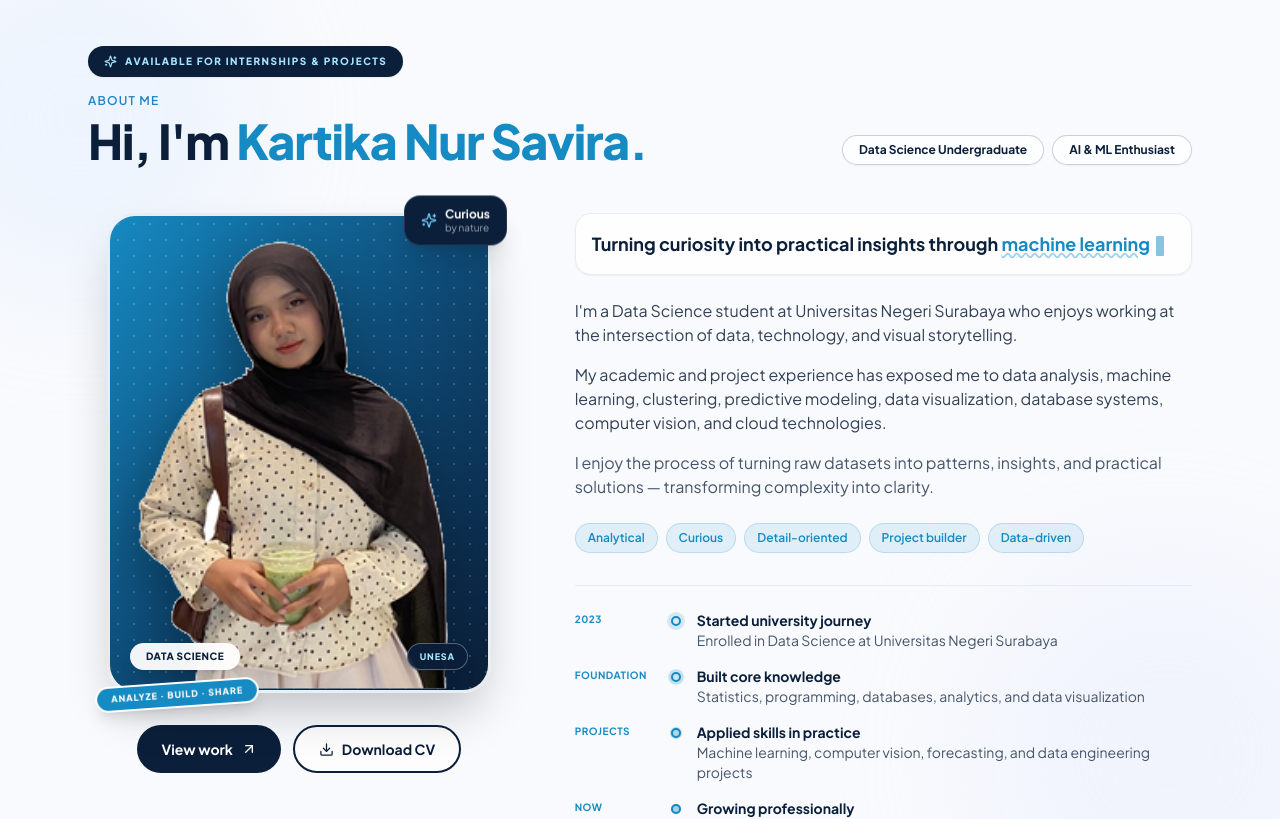
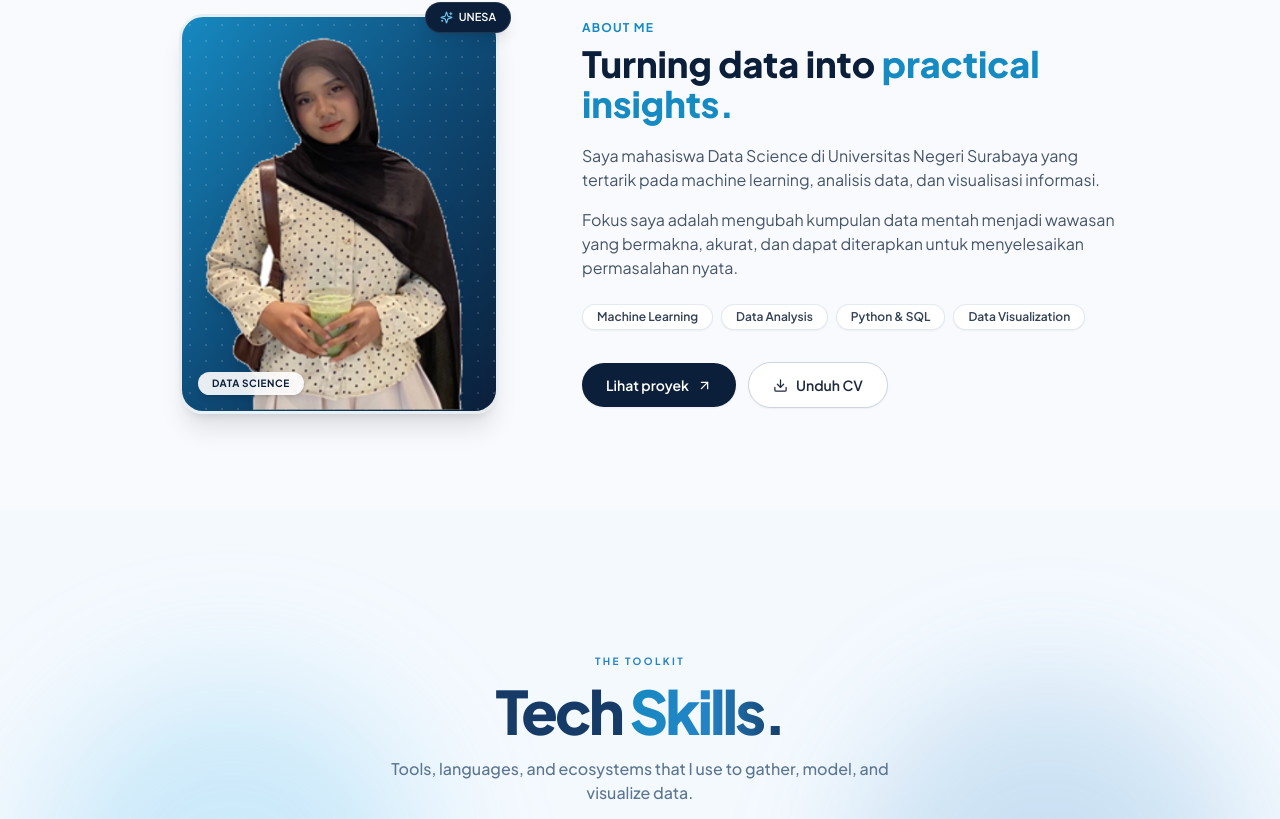
Before and after one commit to Kartika-Nur-Savira/portofolio, a Next.js app: page / in a window 1280 px wide. Shown: the part 1226-2045 px from the top of the page. Built offline with nearby package versions, Linux system fonts and the light colour scheme.

Commit message:
feat: simplify About section with clean minimalist layout, remove redundant clutter

```diff
--- a/components/About.tsx
+++ b/components/About.tsx
@@ -1,8 +1,8 @@
 'use client';
 
-import { useEffect, useRef, useState } from 'react';
+import { useRef, useEffect, useState } from 'react';
 import Image from 'next/image';
-import { Sparkles, Download, ArrowUpRight } from 'lucide-react';
+import { ArrowUpRight, Download, Sparkles } from 'lucide-react';
 import { useTilt } from '@/hooks/useTilt';
 
 function useInView(threshold = 0.2) {
@@ -19,118 +19,29 @@ function useInView(threshold = 0.2) {
   return { ref, inView };
 }
 
-const typewriterTexts = [
-  'data visualization',
-  'machine learning',
-  'thoughtful problem solving',
-  'data engineering',
-];
-
-const journey = [
-  {
-    year: '2023',
-    title: 'Started university journey',
-    desc: 'Enrolled in Data Science at Universitas Negeri Surabaya',
-  },
-  {
-    year: 'Foundation',
-    title: 'Built core knowledge',
-    desc: 'Statistics, programming, databases, analytics, and data visualization',
-  },
-  {
-    year: 'Projects',
-    title: 'Applied skills in practice',
-    desc: 'Machine learning, computer vision, forecasting, and data engineering projects',
-  },
-  {
-    year: 'Now',
-    title: 'Growing professionally',
-    desc: 'Building stronger real-world data skills and exploring professional opportunities',
-  },
-];
-
 export default function About() {
   const { ref, inView } = useInView();
-  const tiltProps = useTilt<HTMLDivElement>({ max: 6, scale: 1.01, speed: 500 });
-
-  // Typewriter effect
-  const [typeIndex, setTypeIndex] = useState(0);
-  const [displayed, setDisplayed] = useState('');
-  const [isDeleting, setIsDeleting] = useState(false);
-
-  useEffect(() => {
-    const currentWord = typewriterTexts[typeIndex];
-    let timeout: NodeJS.Timeout;
-    if (!isDeleting && displayed.length < currentWord.length) {
-      timeout = setTimeout(() => setDisplayed(currentWord.slice(0, displayed.length + 1)), 60);
-    } else if (!isDeleting && displayed.length === currentWord.length) {
-      timeout = setTimeout(() => setIsDeleting(true), 2200);
-    } else if (isDeleting && displayed.length > 0) {
-      timeout = setTimeout(() => setDisplayed(displayed.slice(0, -1)), 35);
-    } else if (isDeleting && displayed.length === 0) {
-      setIsDeleting(false);
-      setTypeIndex((prev) => (prev + 1) % typewriterTexts.length);
-    }
-    return () => clearTimeout(timeout);
-  }, [displayed, isDeleting, typeIndex]);
+  const tiltProps = useTilt<HTMLDivElement>({ max: 5, scale: 1.01, speed: 400 });
 
   const scrollToProjects = () => {
     document.querySelector('#projects')?.scrollIntoView({ behavior: 'smooth' });
   };
 
   return (
-    <section id="about" className="relative bg-[#F8FAFD] py-24 md:py-32 overflow-hidden" ref={ref as React.RefObject<HTMLElement>}>
-      {/* Background ambient accents */}
-      <div className="absolute top-10 -left-20 w-80 h-80 rounded-full bg-blue-100/40 blur-3xl pointer-events-none" />
-      <div className="absolute bottom-10 -right-20 w-96 h-96 rounded-full bg-indigo-100/30 blur-3xl pointer-events-none" />
+    <section id="about" className="relative bg-[#F8FAFD] py-20 md:py-24 overflow-hidden" ref={ref as React.RefObject<HTMLElement>}>
+      <div className="relative max-w-5xl mx-auto px-6">
+        <div className="grid lg:grid-cols-12 gap-10 lg:gap-14 items-center">
 
-      <div className="relative max-w-6xl mx-auto px-6">
-
-        {/* Section Header: Available Badge + Main Heading */}
-        <div
-          className={`mb-12 transition-all duration-700 ${
-            inView ? 'opacity-100 translate-y-0' : 'opacity-0 translate-y-6'
-          }`}
-        >
-          <div className="mb-4 inline-flex items-center gap-2 rounded-full bg-[#0B1F3A] px-4 py-2 text-[10px] font-extrabold uppercase tracking-[0.15em] text-[#A8E6FF] shadow-sm">
-            <Sparkles size={13} /> Available for internships &amp; projects
-          </div>
-
-          <div className="flex flex-col md:flex-row md:items-end justify-between gap-4">
-            <div>
-              <p className="text-xs font-semibold tracking-widest text-[#2483C5] uppercase mb-2">
-                About Me
-              </p>
-              <h2 className="text-4xl sm:text-5xl font-extrabold text-[#0B1F3A] leading-[1.08] tracking-tight">
-                Hi, I&apos;m <em className="text-[#168AC2] not-italic">Kartika Nur Savira.</em>
-              </h2>
-            </div>
-
-            <div className="flex flex-wrap gap-2 text-xs font-bold text-[#0B1F3A]">
-              <span className="rounded-full border border-[#0B1F3A]/20 bg-white/70 px-4 py-1.5 shadow-sm">
-                Data Science Undergraduate
-              </span>
-              <span className="rounded-full border border-[#0B1F3A]/20 bg-white/70 px-4 py-1.5 shadow-sm">
-                AI &amp; ML Enthusiast
-              </span>
-            </div>
-          </div>
-        </div>
-
-        {/* 2-Column Unified Layout */}
-        <div className="grid lg:grid-cols-12 gap-12 lg:gap-16 items-start">
-
-          {/* ─── Left Column: 3D Interactive Card + Action Buttons ─── */}
+          {/* ─── Left: Clean Photo Card ─── */}
           <div
             className={`lg:col-span-5 transition-all duration-700 ${
               inView ? 'opacity-100 translate-y-0' : 'opacity-0 translate-y-6'
             }`}
           >
-            <div className="relative mx-auto max-w-sm" {...tiltProps}>
-              {/* Photo Card with Transparent Cutout and Dot Grid */}
-              <div className="relative aspect-[4/5] rounded-[28px] bg-gradient-to-br from-[#168AC2] via-[#0E4B77] to-[#0B1F3A] overflow-hidden flex items-end justify-center shadow-2xl border-[3.5px] border-white/90">
+            <div className="relative mx-auto max-w-[320px]" {...tiltProps}>
+              <div className="relative aspect-[4/5] rounded-[24px] bg-gradient-to-br from-[#168AC2] via-[#0E4B77] to-[#0B1F3A] overflow-hidden flex items-end justify-center shadow-xl border-[3px] border-white/90">
                 <div
-                  className="absolute inset-0 opacity-25"
+                  className="absolute inset-0 opacity-20"
                   style={{
                     backgroundImage: 'radial-gradient(rgba(255,255,255,0.7) 1px, transparent 1px)',
                     backgroundSize: '16px 16px',
@@ -141,132 +52,74 @@ export default function About() {
                   src="/images/profile-nobg.png"
                   alt="Kartika Nur Savira"
                   fill
-                  className="object-contain object-bottom drop-shadow-[0_20px_30px_rgba(0,0,0,0.35)] select-none pointer-events-none"
-                  sizes="(max-width: 768px) 320px, 420px"
+                  className="object-contain object-bottom drop-shadow-xl select-none pointer-events-none"
+                  sizes="(max-width: 768px) 300px, 340px"
                 />
 
-                {/* Bottom Left Sticker: Data Science */}
-                <div className="absolute bottom-5 left-5 rounded-full bg-white/95 backdrop-blur-md px-4 py-1.5 text-[10px] font-extrabold uppercase tracking-wider text-[#0B1F3A] shadow-lg z-10">
+                <div className="absolute bottom-4 left-4 rounded-full bg-white/90 backdrop-blur-md px-3.5 py-1 text-[10px] font-bold uppercase tracking-wider text-[#0B1F3A] shadow-md z-10">
                   Data Science
-                </div>
-
-                {/* Bottom Right Sticker: ANALYZE · BUILD · SHARE */}
-                <div className="absolute bottom-5 right-5 rounded-full bg-[#0B1F3A]/90 border border-white/30 backdrop-blur-md px-3 py-1.5 text-[9px] font-extrabold uppercase tracking-widest text-[#A8E6FF] shadow-lg z-10">
-                  UNESA
                 </div>
               </div>
 
-              {/* Top Floating badge */}
-              <div className="absolute -top-4 -right-4 flex items-center gap-2 rounded-2xl bg-[#0B1F3A] px-4 py-2.5 shadow-xl border border-white/10 animate-float-slow z-20">
-                <Sparkles size={16} className="text-[#6FC7F1]" />
-                <div>
-                  <p className="text-white text-xs font-bold leading-tight">Curious</p>
-                  <p className="text-white/60 text-[10px] leading-tight">by nature</p>
-                </div>
-              </div>
-
-              {/* Decorative Sticker: ANALYZE · BUILD · SHARE */}
-              <div className="absolute -bottom-3.5 -left-3 rounded-full bg-[#168AC2] border-2 border-white px-3.5 py-1 text-[9px] font-black uppercase tracking-widest text-white shadow-lg rotate-[-4deg] z-20">
-                ANALYZE · BUILD · SHARE
+              {/* Floating subtle badge */}
+              <div className="absolute -top-3 -right-3 flex items-center gap-1.5 rounded-full bg-[#0B1F3A] px-3.5 py-1.5 shadow-lg border border-white/10 z-20">
+                <Sparkles size={13} className="text-[#6FC7F1]" />
+                <span className="text-white text-[11px] font-semibold">UNESA</span>
               </div>
             </div>
+          </div>
 
-            {/* Quick Action Buttons */}
-            <div className="mt-8 flex flex-wrap items-center justify-center gap-3">
+          {/* ─── Right: Simple & Clean Content ─── */}
+          <div
+            className={`lg:col-span-7 transition-all duration-700 delay-150 ${
+              inView ? 'opacity-100 translate-y-0' : 'opacity-0 translate-y-6'
+            }`}
+          >
+            <p className="text-xs font-bold tracking-widest text-[#168AC2] uppercase mb-2">
+              About Me
+            </p>
+
+            <h2 className="text-3xl sm:text-4xl font-extrabold text-[#0B1F3A] leading-tight mb-5">
+              Turning data into <span className="text-[#168AC2]">practical insights.</span>
+            </h2>
+
+            <div className="space-y-4 text-slate-600 text-sm sm:text-base leading-relaxed mb-6">
+              <p>
+                Saya mahasiswa Data Science di Universitas Negeri Surabaya yang tertarik pada machine learning, analisis data, dan visualisasi informasi.
+              </p>
+              <p>
+                Fokus saya adalah mengubah kumpulan data mentah menjadi wawasan yang bermakna, akurat, dan dapat diterapkan untuk menyelesaikan permasalahan nyata.
+              </p>
+            </div>
+
+            {/* Simple Core Pillars */}
+            <div className="flex flex-wrap gap-2 mb-8">
+              {['Machine Learning', 'Data Analysis', 'Python & SQL', 'Data Visualization'].map((skill) => (
+                <span
+                  key={skill}
+                  className="px-3.5 py-1 rounded-full bg-white border border-slate-200/90 text-xs font-semibold text-slate-700 shadow-sm"
+                >
+                  {skill}
+                </span>
+              ))}
+            </div>
+
+            {/* Action Buttons */}
+            <div className="flex flex-wrap items-center gap-3">
               <button
                 onClick={scrollToProjects}
-                className="group inline-flex items-center gap-2 rounded-full bg-[#0B1F3A] px-6 py-3.5 text-sm font-bold text-white transition hover:bg-[#168AC2] hover:shadow-lg hover:shadow-[#168AC2]/25 active:scale-[0.98]"
+                className="inline-flex items-center gap-2 rounded-full bg-[#0B1F3A] px-6 py-3 text-sm font-semibold text-white transition hover:bg-[#168AC2] shadow-sm hover:shadow active:scale-[0.98]"
               >
-                View work{' '}
-                <ArrowUpRight size={16} className="transition-transform group-hover:translate-x-0.5 group-hover:-translate-y-0.5" />
+                Lihat proyek <ArrowUpRight size={15} />
               </button>
 
               <a
                 href="/cv-kartika-nur-savira.pdf"
                 download
-                className="inline-flex items-center gap-2 rounded-full border-2 border-[#0B1F3A] bg-white/70 px-6 py-3 text-sm font-bold text-[#0B1F3A] transition hover:bg-white hover:shadow-lg active:scale-[0.98]"
+                className="inline-flex items-center gap-2 rounded-full border border-slate-300 bg-white px-6 py-3 text-sm font-semibold text-slate-800 transition hover:bg-slate-50 shadow-sm active:scale-[0.98]"
               >
-                <Download size={15} /> Download CV
+                <Download size={15} /> Unduh CV
               </a>
-            </div>
-          </div>
-
-          {/* ─── Right Column: Story, Typewriter, Traits & Timeline ─── */}
-          <div
-            className={`lg:col-span-7 transition-all duration-700 delay-150 ${
-              inView ? 'opacity-100 translate-y-0' : 'opacity-0 translate-y-6'
-            }`}
-          >
-            {/* Dynamic Typewriter Insight Statement */}
-            <div className="p-4 rounded-2xl bg-white/80 border border-slate-200/80 shadow-sm mb-6">
-              <p className="text-base sm:text-lg font-bold text-[#0B1F3A] leading-relaxed">
-                Turning curiosity into practical insights through{' '}
-                <span className="text-[#168AC2] underline decoration-wavy decoration-[#168AC2]/40">
-                  {displayed}
-                </span>
-                <span className="inline-block w-2 h-5 bg-[#168AC2] ml-1.5 rounded-[1px] animate-pulse align-middle" />
-              </p>
-            </div>
-
-            {/* In-depth Story */}
-            <div className="space-y-4 text-slate-700 text-sm sm:text-base leading-relaxed">
-              <p>
-                I&apos;m a Data Science student at Universitas Negeri Surabaya who enjoys working at the intersection of data,
-                technology, and visual storytelling.
-              </p>
-              <p>
-                My academic and project experience has exposed me to data analysis, machine
-                learning, clustering, predictive modeling, data visualization, database systems,
-                computer vision, and cloud technologies.
-              </p>
-              <p className="text-slate-600">
-                I enjoy the process of turning raw datasets into patterns, insights, and practical
-                solutions — transforming complexity into clarity.
-              </p>
-            </div>
-
-            {/* Personality / Approach Tags */}
-            <div className="mt-6 flex flex-wrap gap-2">
-              {['Analytical', 'Curious', 'Detail-oriented', 'Project builder', 'Data-driven'].map(
-                (tag) => (
-                  <span
-                    key={tag}
-                    className="text-xs font-semibold px-3 py-1.5 rounded-full bg-[#168AC2]/10 text-[#168AC2] border border-[#168AC2]/20 hover:bg-[#168AC2]/20 transition-all cursor-default"
-                  >
-                    {tag}
-                  </span>
-                )
-              )}
-            </div>
-
-            {/* Mini Timeline Journey */}
-            <div className="mt-8 pt-6 border-t border-slate-200/80 space-y-4">
-              {journey.map((step, i) => (
-                <div
-                  key={step.year}
-                  className={`flex gap-4 transition-all duration-500 ${
-                    inView ? 'opacity-100 translate-x-0' : 'opacity-0 -translate-x-4'
-                  }`}
-                  style={{ transitionDelay: `${300 + i * 80}ms` }}
-                >
-                  <span className="flex-shrink-0 w-20 text-[10px] font-bold text-[#168AC2] tracking-wider uppercase pt-0.5">
-                    {step.year}
-                  </span>
-                  <div className="relative flex-shrink-0">
-                    <div className="w-2.5 h-2.5 rounded-full border-2 border-[#168AC2] bg-white mt-1.5" />
-                    {inView && (
-                      <div
-                        className="absolute inset-0 w-2.5 h-2.5 rounded-full bg-[#168AC2]/40 mt-1.5 animate-pulse-dot"
-                        style={{ animationDelay: `${i * 300}ms` }}
-                      />
-                    )}
-                  </div>
-                  <div className="flex-1">
-                    <p className="font-bold text-[#0B1F3A] text-sm">{step.title}</p>
-                    <p className="text-slate-600 text-xs sm:text-sm leading-relaxed">{step.desc}</p>
-                  </div>
-                </div>
-              ))}
             </div>
 
           </div>
--- a/components/Hero.tsx
+++ b/components/Hero.tsx
@@ -195,48 +195,7 @@ function IsometricCube() {
   );
 }
 
-// ─── Magnetic Buttons ───
-function MagneticButton({ children, className, ...props }: React.ButtonHTMLAttributes<HTMLButtonElement>) {
-  const ref = useRef<HTMLButtonElement>(null);
-  const onMove = useCallback((e: React.MouseEvent) => {
-    const el = ref.current;
-    if (!el) return;
-    const rect = el.getBoundingClientRect();
-    const x = e.clientX - rect.left - rect.width / 2;
-    const y = e.clientY - rect.top - rect.height / 2;
-    el.style.transform = `translate(${x * 0.15}px, ${y * 0.15}px)`;
-  }, []);
-  const onLeave = useCallback(() => {
-    const el = ref.current;
-    if (el) el.style.transform = 'translate(0, 0)';
-  }, []);
-  return (
-    <button ref={ref} className={className} onMouseMove={onMove} onMouseLeave={onLeave} style={{ transition: 'transform 0.3s cubic-bezier(0.22, 1, 0.36, 1)' }} {...props}>
-      {children}
-    </button>
-  );
-}
 
-function MagneticLink({ children, className, ...props }: React.AnchorHTMLAttributes<HTMLAnchorElement>) {
-  const ref = useRef<HTMLAnchorElement>(null);
-  const onMove = useCallback((e: React.MouseEvent) => {
-    const el = ref.current;
-    if (!el) return;
-    const rect = el.getBoundingClientRect();
-    const x = e.clientX - rect.left - rect.width / 2;
-    const y = e.clientY - rect.top - rect.height / 2;
-    el.style.transform = `translate(${x * 0.15}px, ${y * 0.15}px)`;
-  }, []);
-  const onLeave = useCallback(() => {
-    const el = ref.current;
-    if (el) el.style.transform = 'translate(0, 0)';
-  }, []);
-  return (
-    <a ref={ref} className={className} onMouseMove={onMove} onMouseLeave={onLeave} style={{ transition: 'transform 0.3s cubic-bezier(0.22, 1, 0.36, 1)' }} {...props}>
-      {children}
-    </a>
-  );
-}
 
 export default function Hero() {
   const mouse = useMousePosition();
```
Also changed, not shown: app/globals.css (+0 -20 lines).
